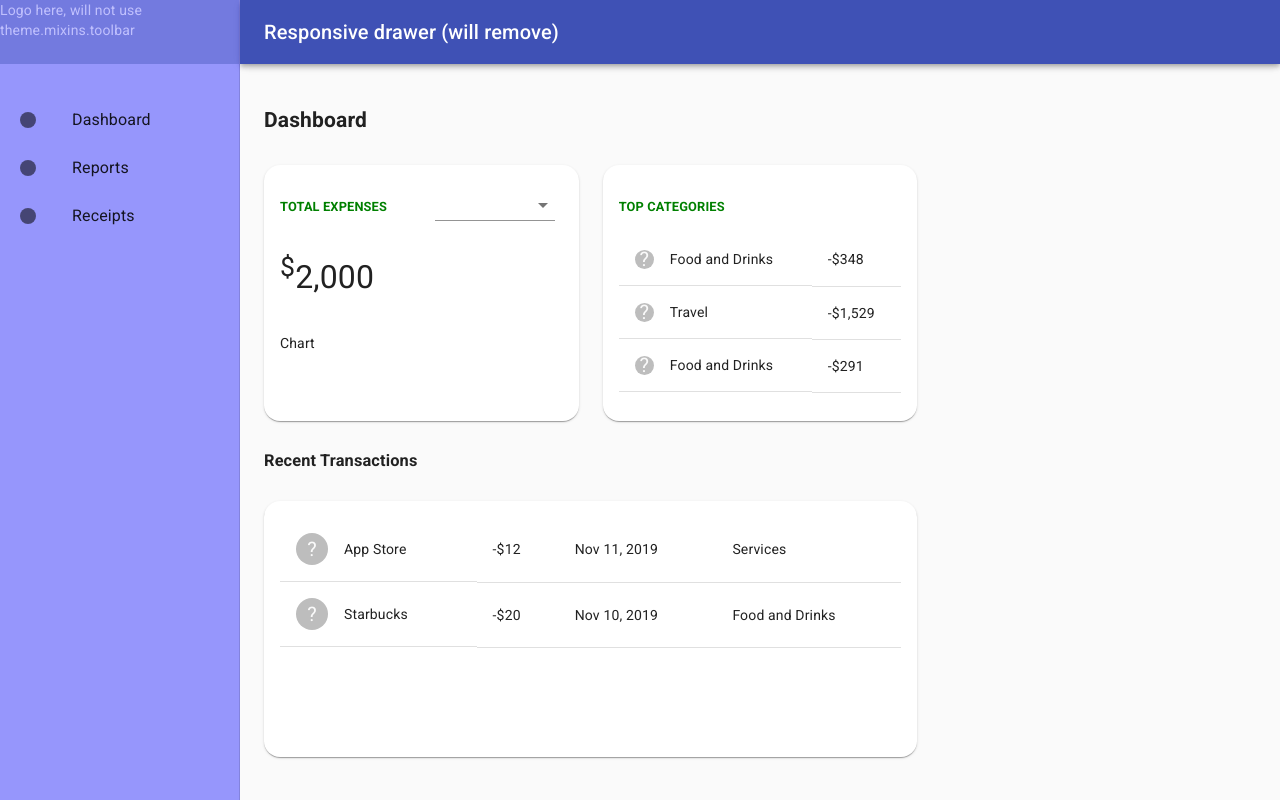
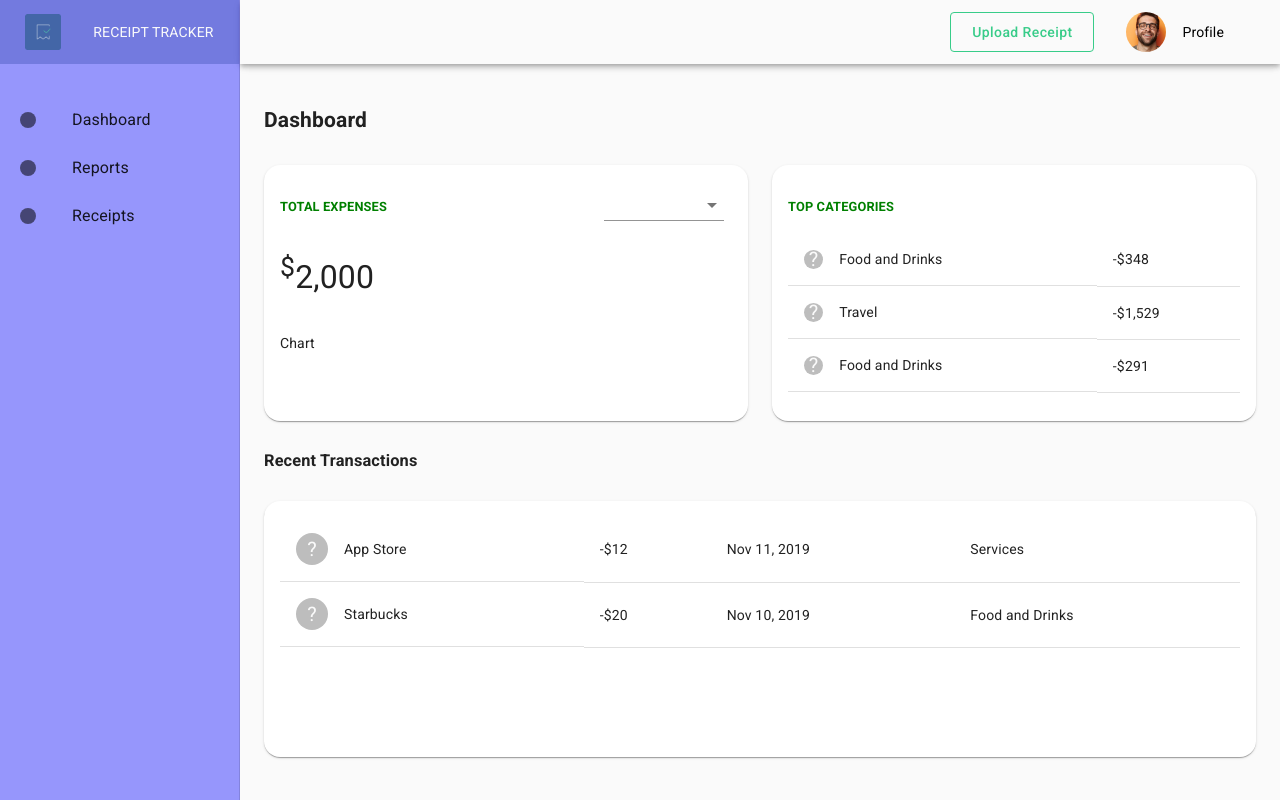
Before and after one commit to hatchways/team-rosemary, a React (Create React App) app in the folder client/: page / in a window 1280 px wide. Built offline with nearby package versions, Linux system fonts and the light colour scheme.

Commit message:
dashboard refactoring - responsive

```diff
--- a/client/src/components/LoginUploadBtn.js
+++ b/client/src/components/LoginUploadBtn.js
@@ -1,21 +1,37 @@
 import React from "react";
-import { Button } from "@material-ui/core";
+import Button from "@material-ui/core/Button";
+import Hidden from "@material-ui/core/Hidden";
+
+import IconButton from "@material-ui/core/IconButton";
+import ReceiptIcon from '@material-ui/icons/Receipt';
 
 import { makeStyles } from '@material-ui/core/styles';
 
-const useStyles = makeStyles({
+const useStyles = makeStyles(theme => ({
   btnLoginUpload: {
     width: '9rem',
-    height: '3rem',
-    color: '#00a152', // #38cc89
-    borderColor: '#00a152',
+    height: '2.5rem',
+    color: '#38cc89',
+    borderColor: '#38cc89',
     textTransform: 'none'
+  },
+  btnLoginUploadXs: {
+    color: '#38cc89'
   }
-});
+}));
 
 export function LoginUploadBtn(props) {
   const classes = useStyles();
   return (
-    <Button variant="outlined" className={classes.btnLoginUpload}>{props.children}</Button>
+    <>
+      <Hidden smUp>
+        <IconButton>
+          <ReceiptIcon className={classes.btnLoginUploadXs} />
+        </IconButton>
+      </Hidden>
+      <Hidden xsDown>
+        <Button variant="outlined" className={classes.btnLoginUpload}>{props.children}</Button>
+      </Hidden>
+    </>
   )
 }
--- a/client/src/components/Logo.js
+++ b/client/src/components/Logo.js
@@ -3,11 +3,11 @@ import React from "react";
 import logo from '../assets/logo.png';
 
 export function Logo(props) {
-  const { logoStyle } = props;
+  const { logoStyle, title } = props;
   return (
-    <figure className={logoStyle.logoContainer}>
-      <img src={logo} alt="logo" className={logoStyle.logo} />
-      <figcaption>RECEIPT TRACKER</figcaption>
+    <figure className={logoStyle && logoStyle.logoContainer}>
+      <img src={logo} alt="logo" className={logoStyle && logoStyle.logo} />
+      {title && <figcaption>RECEIPT TRACKER</figcaption>}
     </figure>
   )
 }
--- a/client/src/components/Menu.js
+++ b/client/src/components/Menu.js
@@ -11,6 +11,12 @@ import MenuIcon from "@material-ui/icons/Menu";
 import Toolbar from "@material-ui/core/Toolbar";
 import Typography from "@material-ui/core/Typography";
 import FiberManualRecordIcon from "@material-ui/icons/FiberManualRecord";
+
+import { LoginUploadBtn } from '../components/LoginUploadBtn';
+import { ProfileAvator } from '../components/ProfileAvator';
+import { Logo } from '../components/Logo';
+
+import logo from '../assets/logo.png';
 
 import { makeStyles } from "@material-ui/core/styles";
 
@@ -32,15 +38,27 @@ const useStyles = makeStyles(theme => ({
       marginLeft: drawerWidth
     }
   },
+  toolbar: {
+    display: 'flex',
+    // alignItems: 'center',
+    justifyContent: 'flex-end',
+    // height: '5rem',
+    backgroundColor: '#fafafa',
+    color: 'initial'
+  },
   // menuButton will be the logo
   menuButton: {
-    marginRight: theme.spacing(2),
+    width: '2rem',
+    marginLeft: '0.8rem',
+    marginRight: 'auto',
+    borderRadius: '50%',
+    cursor: 'pointer',
     [theme.breakpoints.up("sm")]: {
       display: "none"
     }
   },
   // necessary for content to be below app bar
-  toolbar: {
+  utilbar: {
     [theme.breakpoints.up("sm")]: {
       ...theme.mixins.toolbar,
       backgroundColor: theme.palette.primary.main,
@@ -48,8 +66,8 @@ const useStyles = makeStyles(theme => ({
       color: theme.palette.primary.contrastText
     }
   },
-  toolbarMain: {
-    backgroundColor: "initial"
+  utilbarMain: {
+    backgroundColor: "#fafafa"
   },
   drawerPaper: {
     width: drawerWidth,
@@ -58,6 +76,25 @@ const useStyles = makeStyles(theme => ({
   drawerPaperXs: {
     width: drawerWidth,
     backgroundColor: "#fafafa"
+  },
+  logoContainer: {
+    ...theme.mixins.toolbar,
+    display: 'flex',
+    justifyContent: 'center',
+    alignItems: 'center',
+    width: '100%',
+    margin: 0,
+    [theme.breakpoints.up("sm")]: {
+      ...theme.mixins.toolbar,
+      position: 'absolute',
+      top: 0,
+      left: 0,
+      color: '#fafafa'
+    }
+  },
+  logo: {
+    width: '15%',
+    marginRight: '2rem'
   }
 }));
 
@@ -71,10 +108,11 @@ export function Menu(props) {
   // Use radio instead of button for the listitems to solve the focus problem?
   const drawer = (
     <>
-      <div className={classes.toolbar}>Logo here, will not use theme.mixins.toolbar</div>
+      <div className={classes.utilbar}></div>
+      <Logo title logoStyle={classes} />
       <List className={classes.list}>
         {["Dashboard", "Reports", "Receipts"].map((text, index) => (
-          <ListItem component="li" button key={text}>
+          <ListItem component="li" button key={text + ' ' + index}>
             <ListItemIcon>
               {/* Icon display only onfocus */}
               <FiberManualRecordIcon />
@@ -89,14 +127,15 @@ export function Menu(props) {
   return (
     <header>
       <AppBar className={classes.appBar}>
-        <Toolbar>
-          <IconButton color="inherit" edge="start" className={classes.menuButton}
-            onClick={handleDrawerToggle}>
-            <MenuIcon /> {/*Should be the logo */}
-          </IconButton>
-          <Typography variant="h6" noWrap>
-            Responsive drawer (will remove)
-          </Typography>
+        <Toolbar className={classes.toolbar}>
+          <img
+            src={logo}
+            alt="logo"
+            className={classes.menuButton}
+            onClick={handleDrawerToggle}
+          />
+          <LoginUploadBtn>Upload Receipt</LoginUploadBtn>
+          <ProfileAvator />
         </Toolbar>
       </AppBar>
       <nav className={classes.drawer}>
--- a/client/src/components/Panel.js
+++ b/client/src/components/Panel.js
@@ -8,6 +8,7 @@ const useStyles = makeStyles({
   container: {
     position: 'relative',
     padding: '1rem',
+    minWidth: '20rem',
     height: '16rem',
     borderRadius: '1rem'
   },
--- a/client/src/components/ProfileAvator.js
+++ b/client/src/components/ProfileAvator.js
@@ -7,25 +7,32 @@ import User from '../assets/user.png';
 
 import { makeStyles } from '@material-ui/core/styles';
 
-const useStyles = makeStyles({
+const useStyles = makeStyles(theme => ({
   container: {
     display: 'flex',
     justifyContent: 'space-between',
     alignItems: 'center',
     margin: '0 2rem',
-    color: '#000'
+    [theme.breakpoints.down("xs")]: {
+      margin: 0
+    }
   },
   avator: {
-    margin: '0 1rem'
+    marginRight: '1rem'
+  },
+  text: {
+    [theme.breakpoints.down("xs")]: {
+      display: 'none'
+    }
   }
-})
+}))
 
 export function ProfileAvator(props) {
   const classes = useStyles();
   return (
     <div className={classes.container}>
       <Avatar alt="User Avator" src={User} className={classes.avator} />
-      <div>Profile</div>
+      <div className={classes.text}>Profile</div>
     </div>
   )
 }
--- a/client/src/pages/Dashboard.js
+++ b/client/src/pages/Dashboard.js
@@ -17,7 +17,7 @@ const useStyles = makeStyles((theme) => ({
   root: {
     display: "flex"
   },
-  toolbar: {
+  utilbar: {
     [theme.breakpoints.up("sm")]: {
       ...theme.mixins.toolbar,
       backgroundColor: theme.palette.primary.main,
@@ -25,13 +25,14 @@ const useStyles = makeStyles((theme) => ({
       color: theme.palette.primary.contrastText
     }
   },
-  toolbarMain: {
+  utilbarMain: {
     backgroundColor: "initial"
   },
   main: {
     flexGrow: 1,
     minHeight: '100vh',
-    padding: theme.spacing(3)
+    padding: theme.spacing(3),
+    overflowX: 'hidden'
   },
   formControl: {
     position: 'absolute',
@@ -53,14 +54,14 @@ export function Dashboard(props) {
       <CssBaseline />
       <Menu />
       <main className={classes.main}>
-        <div className={`${classes.toolbar} ${classes.toolbarMain}`} />
+        <div className={`${classes.utilbar} ${classes.utilbarMain}`} />
         <Grid container spacing={3}>
           <Grid item xs={12}>
             <h2>Dashboard</h2>
           </Grid>
         </Grid>
         <Grid container spacing={3}>
-          <Grid item xs={6} lg={4}>
+          <Grid item xs={12} sm={9} md={6}>
             <Panel title="TOTAL EXPENSES">
               <FormControl className={classes.formControl}>
                 <Select value={month} onChange={handleChange}>
@@ -70,7 +71,7 @@ export function Dashboard(props) {
               <Chart />
             </Panel>
           </Grid>
-          <Grid item xs={6} lg={4}>
+          <Grid item xs={12} sm={9} md={6}>
             <Panel title="TOP CATEGORIES">
               <CatStatTable />
             </Panel>
@@ -82,7 +83,7 @@ export function Dashboard(props) {
           </Grid>
         </Grid>
         <Grid container spacing={3}>
-          <Grid item xs={12} lg={8}>
+          <Grid item xs={12}>
             <Panel>
               <TransactionTable />
             </Panel>
```
Also changed, not shown: client/src/components/Header.js (deleted, +0 -40 lines).
